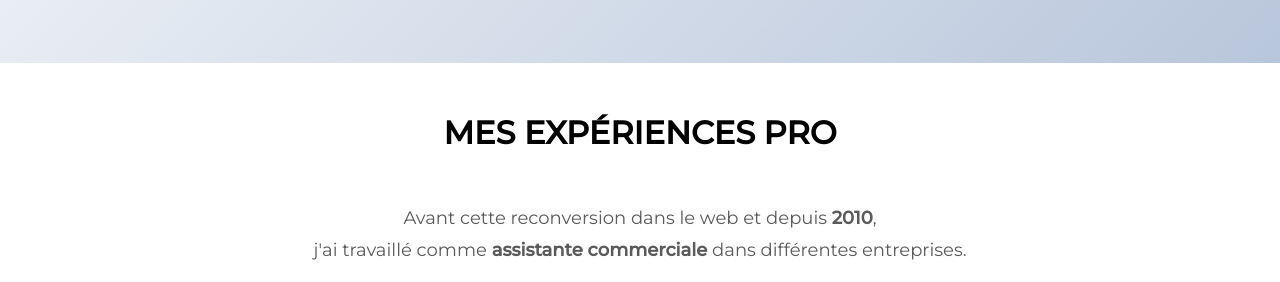
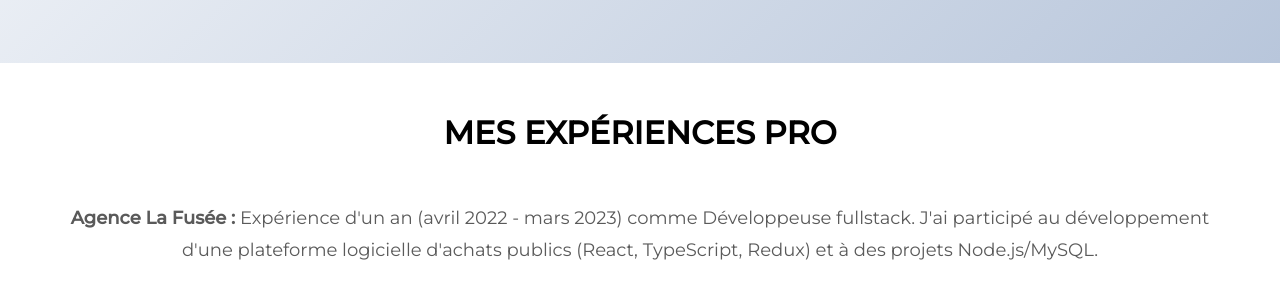
Before and after one commit to esther-v/CV-StR, a plain HTML site: page index.html in a window 1280 px wide. Shown: the part 2670-2952 px from the top of the page. Drawn offline with Linux system fonts and the light colour scheme.

Commit message:
edit work

```diff
--- a/index.html
+++ b/index.html
@@ -56,15 +56,12 @@
             <h3>#spécialité</h3>
             <p><strong>Fullstack</strong></p>
             <p class="technos">Technos les plus utilisées: <br>
-                <span><i class="fab fa-js"></i>JavaScript</span>
+                <span><i class="fab fa-js"></i> JavaScript</span>
                 <span><i class="fab fa-react"></i>React.js</span>
                 <span><i class="fab fa-node-js"></i> Node.js</span>
+                <br>
                 <span><i class="fa-solid fa-database"></i> MySQL</span>
                 <span><i class="fab fa-sass"></i> SCSS </span>
-
-
-
-
             </p>
         </div>
         <div class="profil box scrolled">
@@ -195,6 +192,8 @@
     </section>
     <section class="experiences" id="experiences">
         <h2>Mes expériences pro</h2>
+        <p><strong>Agence La Fusée : </strong></strong>Expérience d'un an (avril 2022 - mars 2023) comme Développeuse fullstack. J'ai participé au développement d'une plateforme logicielle d'achats publics (React, TypeScript, Redux) et à des projets Node.js/MySQL.</p>
+        <br>
         <p>Avant cette reconversion dans le web et depuis <strong>2010</strong>, <br> j'ai travaillé comme <strong>assistante commerciale</strong>  dans différentes entreprises.</p>
 
         <div class="slider">
```
